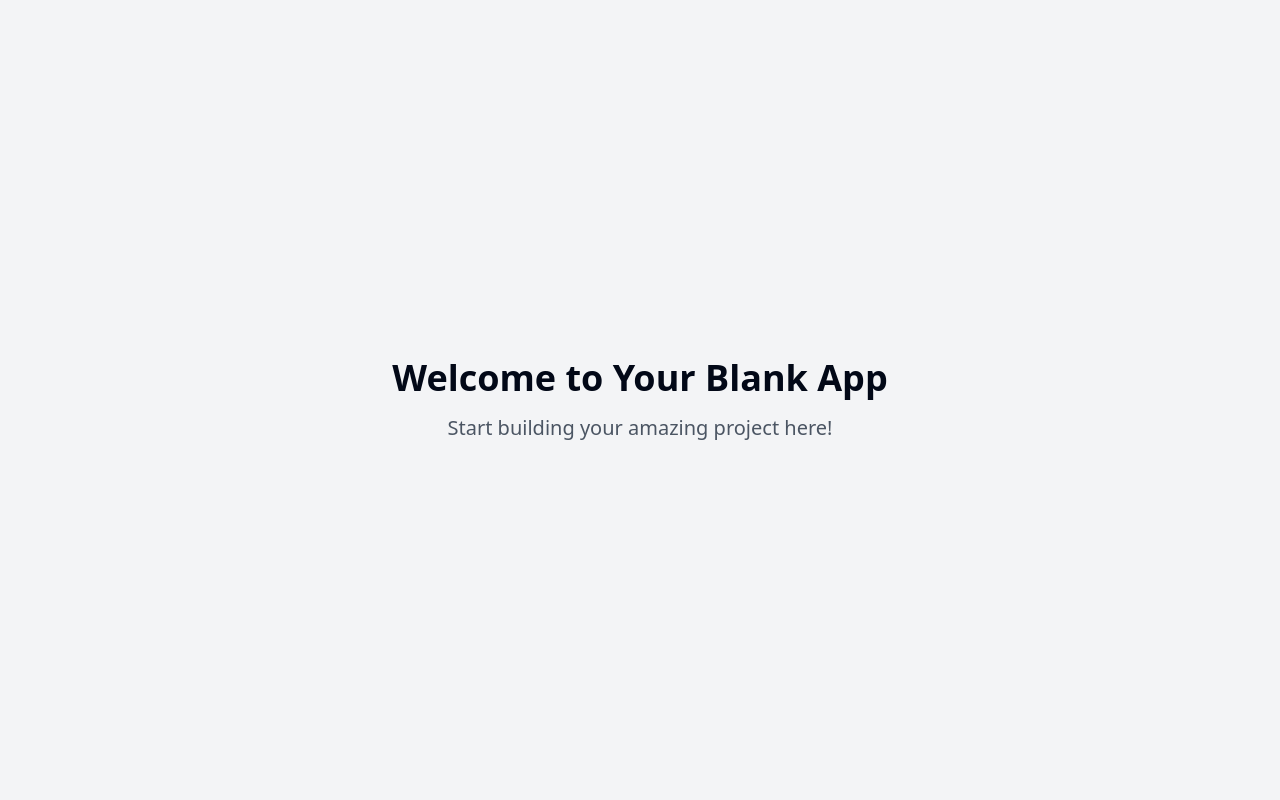
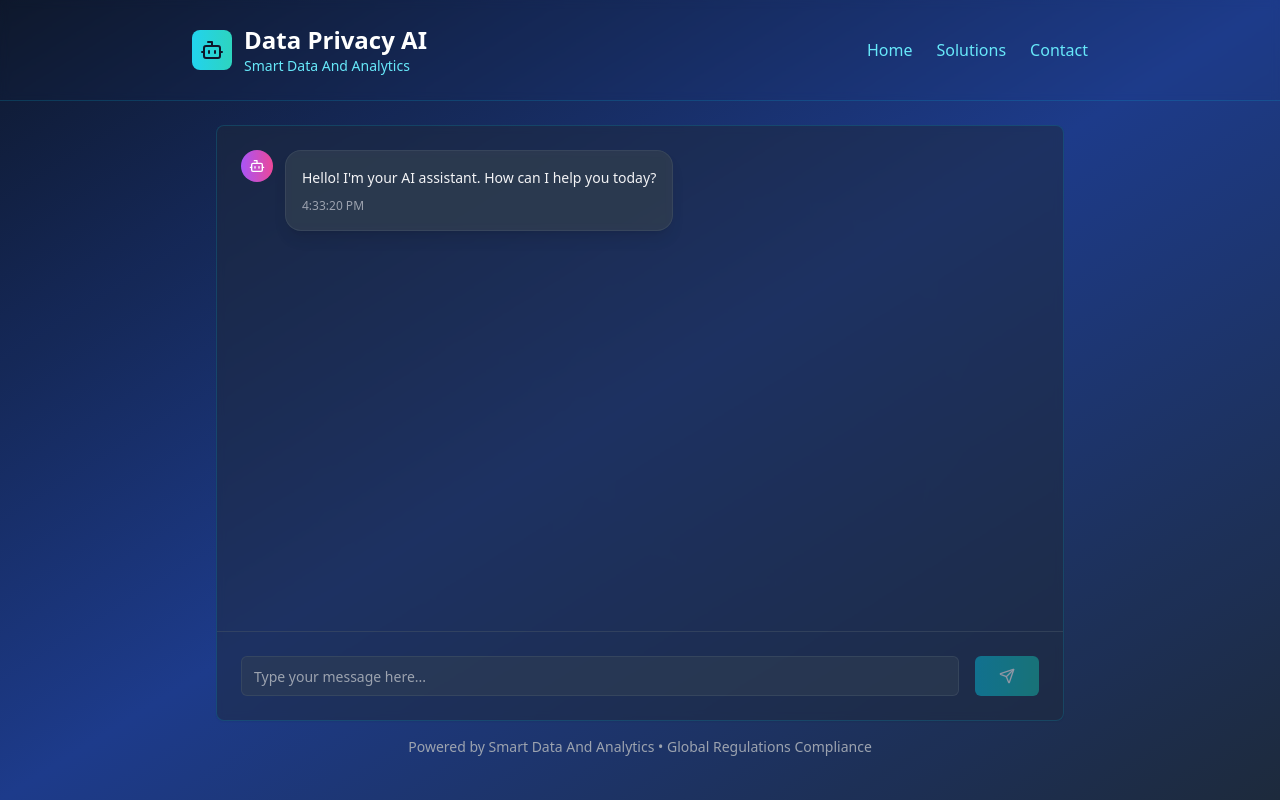
Before and after one commit to Primosic/page-chat-magic, a React (Vite) app: page / in a window 1280 px wide. Built offline with nearby package versions, Linux system fonts and the light colour scheme.

Commit message:
feat: Implement chatbot page
Implement a single-page chatbot with agent integration.

```diff
--- a/index.html
+++ b/index.html
@@ -1,14 +1,15 @@
+
 <!DOCTYPE html>
 <html lang="en">
   <head>
     <meta charset="UTF-8" />
     <meta name="viewport" content="width=device-width, initial-scale=1.0" />
-    <title>page-chat-magic</title>
-    <meta name="description" content="Lovable Generated Project" />
-    <meta name="author" content="Lovable" />
+    <title>Data Privacy AI Chatbot - Smart Data And Analytics</title>
+    <meta name="description" content="AI-powered chatbot for data privacy and analytics solutions" />
+    <meta name="author" content="Smart Data And Analytics" />
 
-    <meta property="og:title" content="page-chat-magic" />
-    <meta property="og:description" content="Lovable Generated Project" />
+    <meta property="og:title" content="Data Privacy AI Chatbot" />
+    <meta property="og:description" content="AI-powered chatbot for data privacy and analytics solutions" />
     <meta property="og:type" content="website" />
     <meta property="og:image" content="https://lovable.dev/opengraph-image-p98pqg.png" />
 
--- a/src/index.css
+++ b/src/index.css
@@ -1,3 +1,4 @@
+
 @tailwind base;
 @tailwind components;
 @tailwind utilities;
@@ -99,3 +100,33 @@
     @apply bg-background text-foreground;
   }
 }
+
+@layer utilities {
+  @keyframes fade-in {
+    from {
+      opacity: 0;
+      transform: translateY(10px);
+    }
+    to {
+      opacity: 1;
+      transform: translateY(0);
+    }
+  }
+
+  @keyframes spin-slow {
+    from {
+      transform: rotate(0deg);
+    }
+    to {
+      transform: rotate(360deg);
+    }
+  }
+
+  .animate-fade-in {
+    animation: fade-in 0.3s ease-out;
+  }
+
+  .animate-spin-slow {
+    animation: spin-slow 20s linear infinite;
+  }
+}
--- a/src/pages/Index.tsx
+++ b/src/pages/Index.tsx
@@ -1,11 +1,218 @@
-// Update this page (the content is just a fallback if you fail to update the page)
+
+import React, { useState, useRef, useEffect } from 'react';
+import { Button } from "@/components/ui/button";
+import { Input } from "@/components/ui/input";
+import { Card } from "@/components/ui/card";
+import { Send, Bot, User } from "lucide-react";
+import { toast } from "@/hooks/use-toast";
+
+interface Message {
+  id: string;
+  text: string;
+  isUser: boolean;
+  timestamp: Date;
+}
 
 const Index = () => {
+  const [messages, setMessages] = useState<Message[]>([
+    {
+      id: '1',
+      text: 'Hello! I\'m your AI assistant. How can I help you today?',
+      isUser: false,
+      timestamp: new Date()
+    }
+  ]);
+  const [inputValue, setInputValue] = useState('');
+  const [isLoading, setIsLoading] = useState(false);
+  const messagesEndRef = useRef<HTMLDivElement>(null);
+
+  const scrollToBottom = () => {
+    messagesEndRef.current?.scrollIntoView({ behavior: "smooth" });
+  };
+
+  useEffect(() => {
+    scrollToBottom();
+  }, [messages]);
+
+  const query = async (data: { question: string }) => {
+    try {
+      const response = await fetch(
+        "http://localhost:3001/api/v1/prediction/af3926a4-1e41-4be9-b066-a8deb1f8125f",
+        {
+          method: "POST",
+          headers: {
+            "Content-Type": "application/json"
+          },
+          body: JSON.stringify(data)
+        }
+      );
+      const result = await response.json();
+      return result;
+    } catch (error) {
+      console.error('Error querying agent:', error);
+      throw error;
+    }
+  };
+
+  const handleSendMessage = async (e: React.FormEvent) => {
+    e.preventDefault();
+
+    if (!inputValue.trim()) return;
+
+    const userMessage: Message = {
+      id: Date.now().toString(),
+      text: inputValue,
+      isUser: true,
+      timestamp: new Date()
+    };
+
+    setMessages(prev => [...prev, userMessage]);
+    setInputValue('');
+    setIsLoading(true);
+
+    try {
+      const response = await query({ question: inputValue });
+
+      const botMessage: Message = {
+        id: (Date.now() + 1).toString(),
+        text: response.text || response.answer || 'I received your message, but I\'m not sure how to respond.',
+        isUser: false,
+        timestamp: new Date()
+      };
+
+      setMessages(prev => [...prev, botMessage]);
+    } catch (error) {
+      console.error('Error:', error);
+      toast({
+        title: "Connection Error",
+        description: "Unable to connect to the AI agent. Please make sure the server is running on localhost:3001",
+        variant: "destructive",
+      });
+
+      const errorMessage: Message = {
+        id: (Date.now() + 1).toString(),
+        text: 'Sorry, I\'m having trouble connecting to my servers right now. Please try again later.',
+        isUser: false,
+        timestamp: new Date()
+      };
+
+      setMessages(prev => [...prev, errorMessage]);
+    } finally {
+      setIsLoading(false);
+    }
+  };
+
   return (
-    <div className="min-h-screen flex items-center justify-center bg-gray-100">
-      <div className="text-center">
-        <h1 className="text-4xl font-bold mb-4">Welcome to Your Blank App</h1>
-        <p className="text-xl text-gray-600">Start building your amazing project here!</p>
+    <div className="min-h-screen bg-gradient-to-br from-slate-900 via-blue-900 to-slate-800 relative overflow-hidden">
+      {/* Digital Pattern Background */}
+      <div className="absolute inset-0 opacity-10">
+        <div className="absolute top-0 left-0 w-full h-full bg-gradient-to-r from-cyan-500/20 to-teal-500/20 animate-pulse"></div>
+        <div className="absolute top-1/4 right-1/4 w-96 h-96 border border-cyan-400/30 rounded-full animate-spin-slow"></div>
+        <div className="absolute bottom-1/4 left-1/4 w-64 h-64 border border-teal-400/20 rounded-full animate-pulse"></div>
+      </div>
+
+      {/* Header */}
+      <header className="relative z-10 p-6 border-b border-cyan-500/20 backdrop-blur-sm">
+        <div className="max-w-4xl mx-auto flex items-center justify-between">
+          <div className="flex items-center space-x-3">
+            <div className="w-10 h-10 bg-gradient-to-r from-cyan-400 to-teal-400 rounded-lg flex items-center justify-center">
+              <Bot className="w-6 h-6 text-slate-900" />
+            </div>
+            <div>
+              <h1 className="text-2xl font-bold text-white">Data Privacy AI</h1>
+              <p className="text-cyan-300 text-sm">Smart Data And Analytics</p>
+            </div>
+          </div>
+          <div className="hidden md:flex space-x-6 text-cyan-300">
+            <span className="hover:text-white cursor-pointer transition-colors">Home</span>
+            <span className="hover:text-white cursor-pointer transition-colors">Solutions</span>
+            <span className="hover:text-white cursor-pointer transition-colors">Contact</span>
+          </div>
+        </div>
+      </header>
+
+      {/* Main Chat Container */}
+      <div className="relative z-10 max-w-4xl mx-auto p-6 h-[calc(100vh-120px)] flex flex-col">
+        {/* Chat Messages */}
+        <Card className="flex-1 bg-slate-800/50 border-cyan-500/20 backdrop-blur-sm overflow-hidden flex flex-col">
+          <div className="flex-1 overflow-y-auto p-6 space-y-4">
+            {messages.map((message) => (
+              <div
+                key={message.id}
+                className={`flex ${message.isUser ? 'justify-end' : 'justify-start'} animate-fade-in`}
+              >
+                <div className={`flex items-start space-x-3 max-w-[70%] ${message.isUser ? 'flex-row-reverse space-x-reverse' : ''}`}>
+                  <div className={`w-8 h-8 rounded-full flex items-center justify-center ${
+                    message.isUser
+                      ? 'bg-gradient-to-r from-cyan-400 to-teal-400'
+                      : 'bg-gradient-to-r from-purple-500 to-pink-500'
+                  }`}>
+                    {message.isUser ? (
+                      <User className="w-4 h-4 text-slate-900" />
+                    ) : (
+                      <Bot className="w-4 h-4 text-white" />
+                    )}
+                  </div>
+                  <div className={`p-4 rounded-2xl ${
+                    message.isUser
+                      ? 'bg-gradient-to-r from-cyan-500 to-teal-500 text-white'
+                      : 'bg-slate-700/70 text-gray-100 border border-slate-600/50'
+                  } shadow-lg backdrop-blur-sm`}>
+                    <p className="text-sm leading-relaxed">{message.text}</p>
+                    <p className={`text-xs mt-2 ${
+                      message.isUser ? 'text-cyan-100' : 'text-gray-400'
+                    }`}>
+                      {message.timestamp.toLocaleTimeString()}
+                    </p>
+                  </div>
+                </div>
+              </div>
+            ))}
+
+            {isLoading && (
+              <div className="flex justify-start animate-fade-in">
+                <div className="flex items-start space-x-3">
+                  <div className="w-8 h-8 rounded-full bg-gradient-to-r from-purple-500 to-pink-500 flex items-center justify-center">
+                    <Bot className="w-4 h-4 text-white" />
+                  </div>
+                  <div className="bg-slate-700/70 border border-slate-600/50 p-4 rounded-2xl">
+                    <div className="flex space-x-1">
+                      <div className="w-2 h-2 bg-cyan-400 rounded-full animate-bounce"></div>
+                      <div className="w-2 h-2 bg-cyan-400 rounded-full animate-bounce" style={{ animationDelay: '0.1s' }}></div>
+                      <div className="w-2 h-2 bg-cyan-400 rounded-full animate-bounce" style={{ animationDelay: '0.2s' }}></div>
+                    </div>
+                  </div>
+                </div>
+              </div>
+            )}
+            <div ref={messagesEndRef} />
+          </div>
+
+          {/* Message Input */}
+          <div className="p-6 border-t border-slate-600/50">
+            <form onSubmit={handleSendMessage} className="flex space-x-4">
+              <Input
+                value={inputValue}
+                onChange={(e) => setInputValue(e.target.value)}
+                placeholder="Type your message here..."
+                className="flex-1 bg-slate-700/50 border-slate-600/50 text-white placeholder:text-gray-400 focus:border-cyan-400 focus:ring-cyan-400/20"
+                disabled={isLoading}
+              />
+              <Button
+                type="submit"
+                disabled={isLoading || !inputValue.trim()}
+                className="bg-gradient-to-r from-cyan-500 to-teal-500 hover:from-cyan-600 hover:to-teal-600 text-white border-0 px-6"
+              >
+                <Send className="w-4 h-4" />
+              </Button>
+            </form>
+          </div>
+        </Card>
+
+        {/* Footer Info */}
+        <div className="text-center mt-4 text-gray-400 text-sm">
+          <p>Powered by Smart Data And Analytics • Global Regulations Compliance</p>
+        </div>
       </div>
     </div>
   );
```
